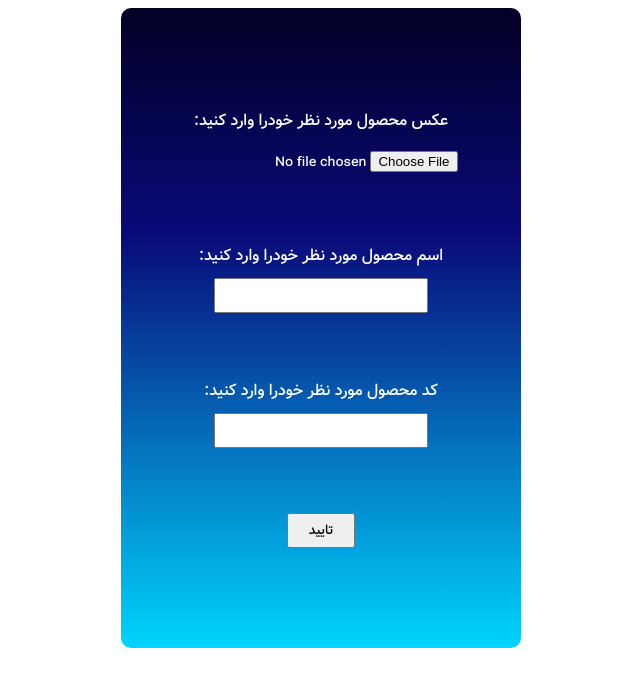
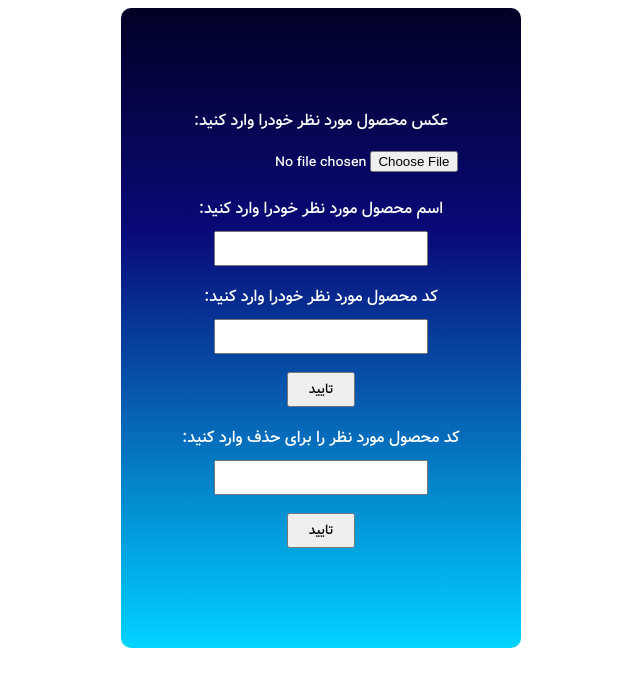
Before and after one commit to miladmdz/Git, a plain HTML site: page wound flex/resive data/index.htm in a window 1280 px wide. Shown: the whole page, without its empty margins (319-959 px from the left). Drawn offline with Linux system fonts and the light colour scheme; files whose address does not match are found by name.

Commit message:
Update index.htm
add input for remove item

```diff
--- a/wound flex/resive data/index.htm
+++ b/wound flex/resive data/index.htm
@@ -32,6 +32,11 @@
             </div>
 
             <input type="submit" value="تایید" />
+            <div class="code">
+              <label for="resive-code2">کد محصول مورد نظر را برای حذف وارد کنید:</label>
+              <input type="number" name="remover item" id="resive-code2">
+            </div>
+            <input type="submit" value="تایید">
           </div>
         </div>
       </form>
```
